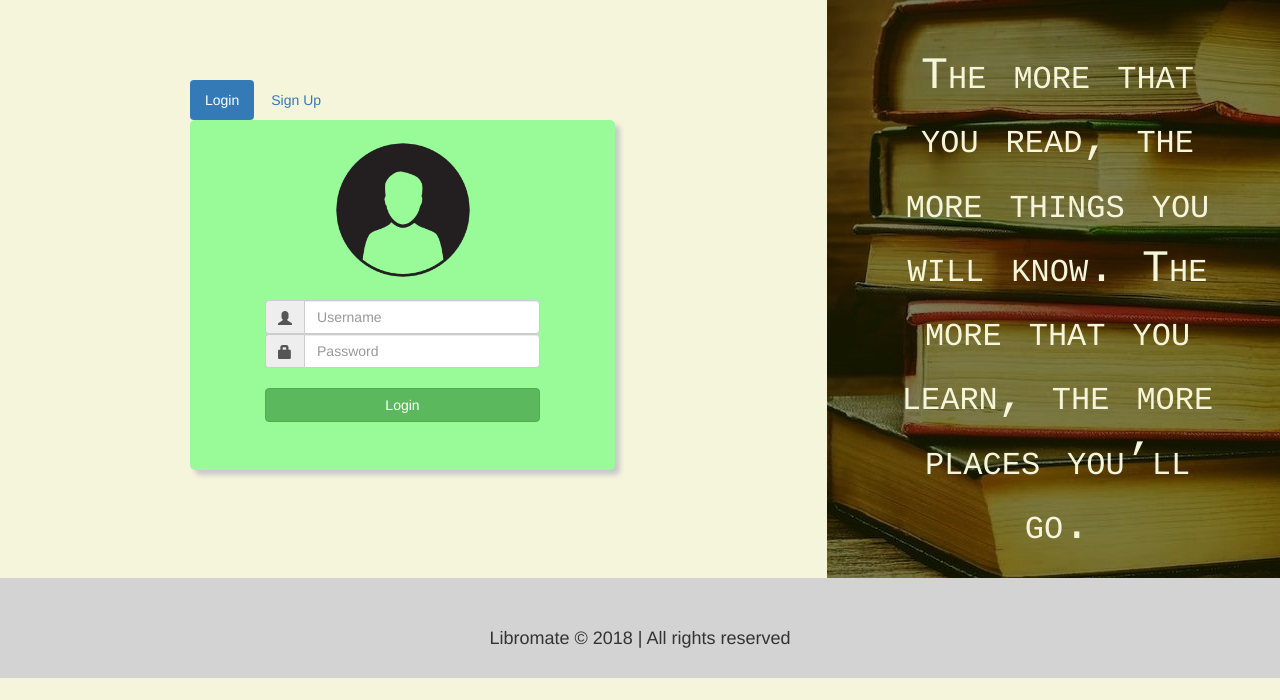
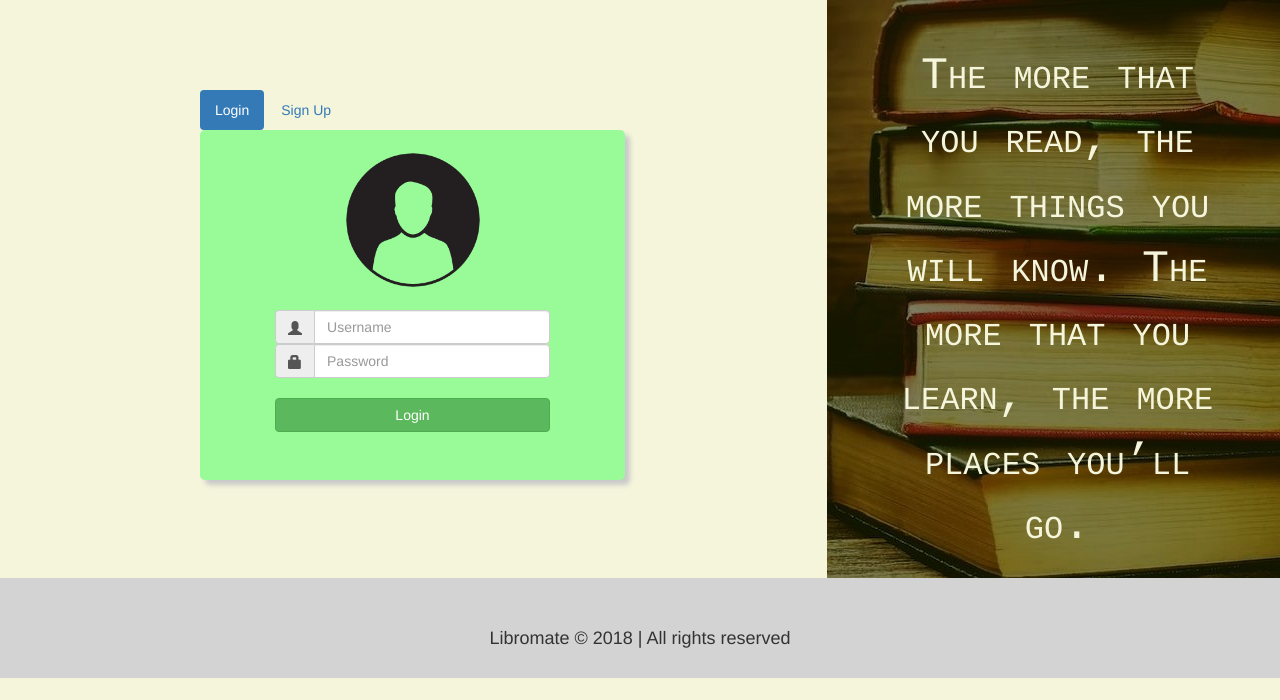
Before and after one commit to csi-lnmiit/S63_Book-Exchange-App, a PHP site: page / in a window 1280 px wide. Shown: the part 100-800 px from the top of the page. Run offline with PHP 8.4, Linux system fonts and the light colour scheme; data that the repository does not hold is empty; some libraries are stand-ins or nearby versions.

Commit message:
Improved

```diff
--- a/index.php
+++ b/index.php
@@ -39,7 +39,7 @@
 			The more that you read, the more things you will know. The more that you learn, the more places you’ll go.
 		</div>
 
-		<div style="margin-top:80px;margin-left:190px;margin-right:210px;"><!--outer div start-->
+		<div style="margin-top:90px;margin-left:200px;margin-right:200px;"><!--outer div start-->
             <ul class="nav nav-pills">
                 <li class="active"><a data-toggle="pill" href="#login">Login</a></li>
                 <li><a data-toggle="pill" href="#signup">Sign Up</a></li>
@@ -101,7 +101,7 @@
             </div><!--tab pill end-->
         </div><!--outer div end-->
 
-    	<footer class="jumbotron" style="height:100px;margin-top:78px;margin-bottom:0px;background-color:lightgrey">
+    	<footer class="jumbotron" style="height:100px;margin-top:68px;margin-bottom:0px;background-color:lightgrey">
 			<div style="font-size:18px" align="center">Libromate © 2018  |  All rights reserved</div>
 		</footer>
     </body>
```
Also changed, not shown: book.jpg (deleted).
